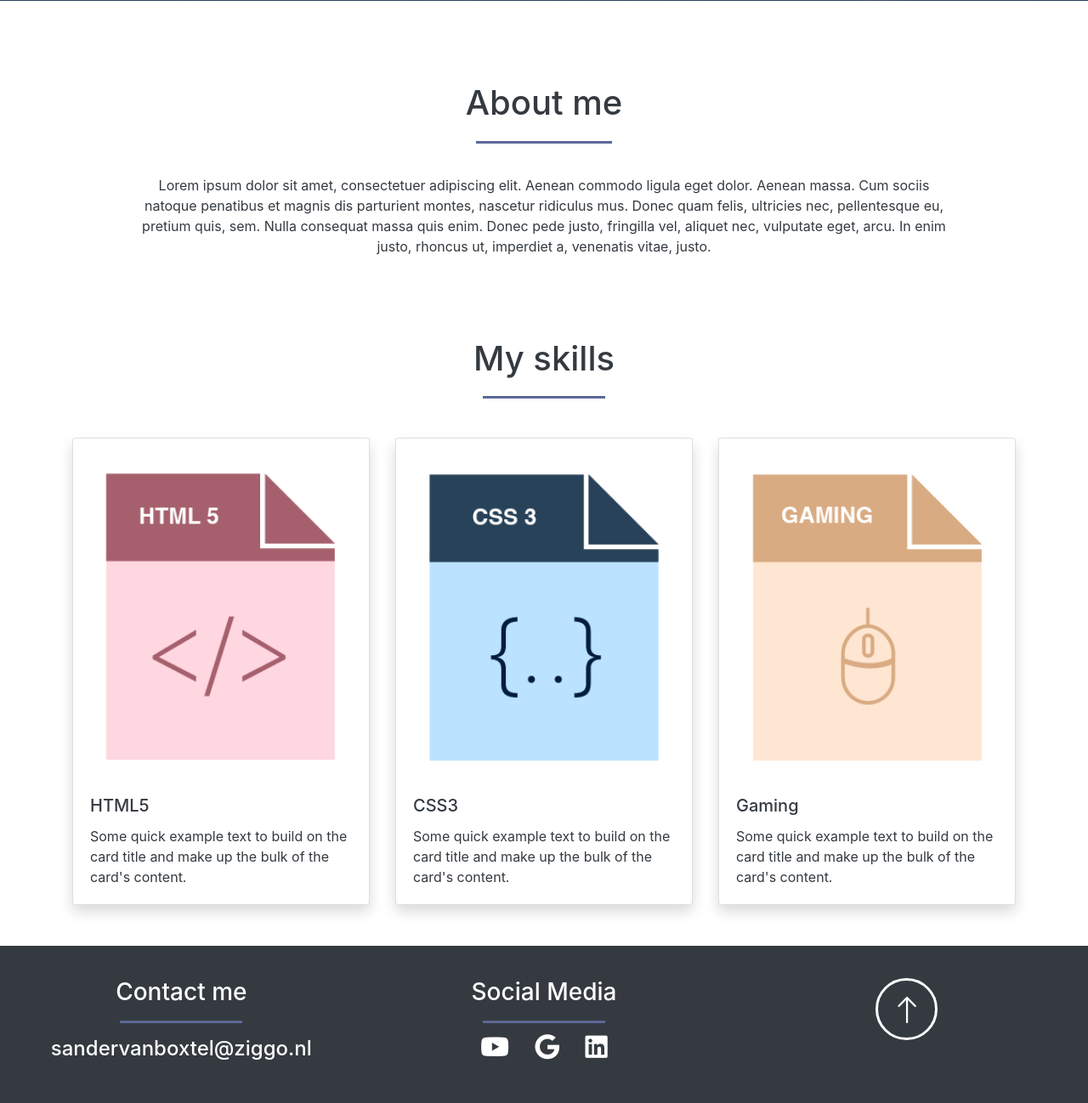
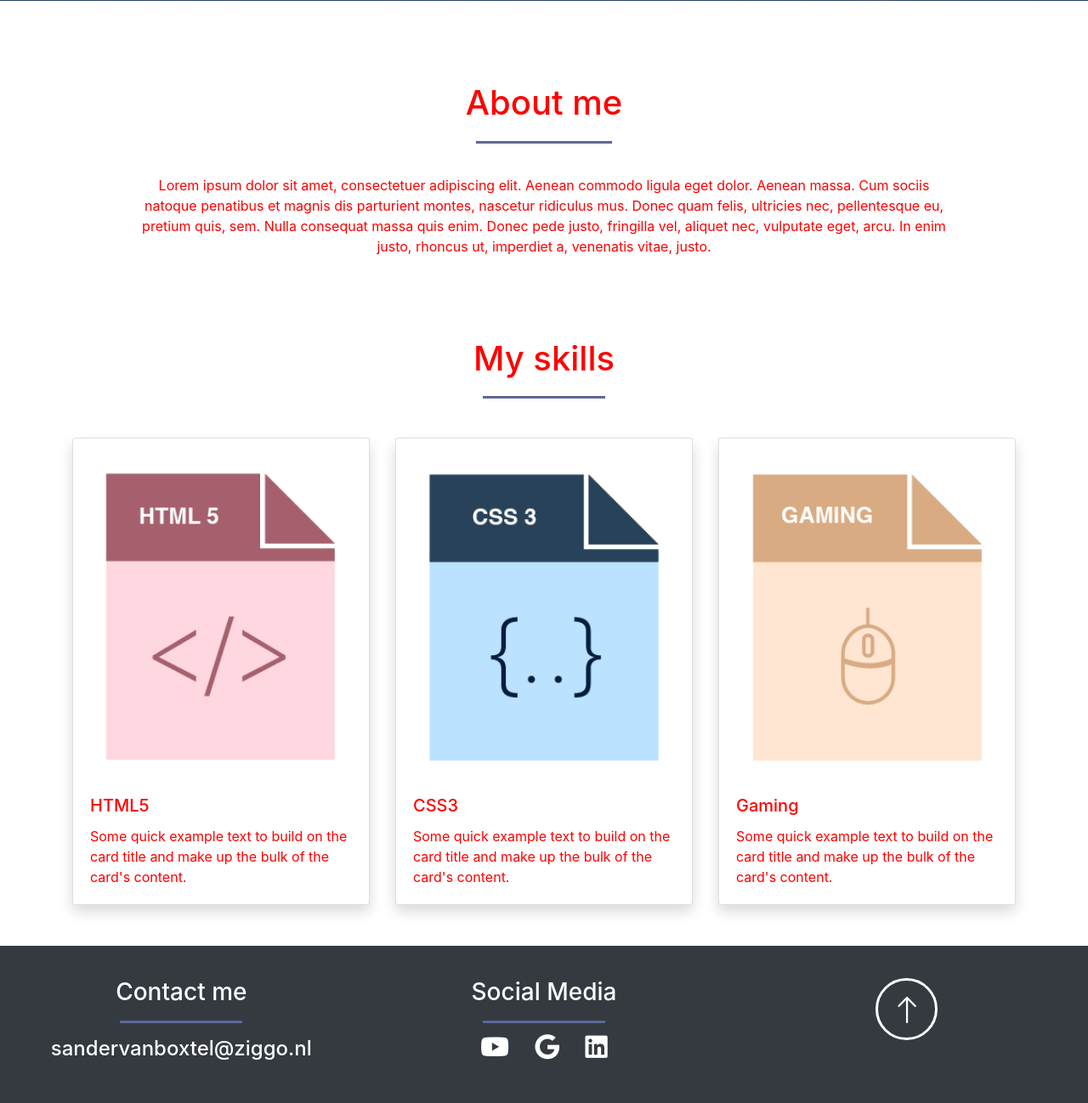
Before and after one commit to SandervanBoxtel/sandervanboxtel.github.io, a PHP site: page / in a window 1280 px wide. Shown: the part 660-1958 px from the top of the page at 85% size. Run offline with PHP 8.4, Linux system fonts and the light colour scheme; some libraries are stand-ins or nearby versions.

Commit message:
Update sander-style.css

```diff
--- a/css/sander-style.css
+++ b/css/sander-style.css
@@ -1,5 +1,5 @@
 body {
-    color: #343a40;
+    color: red;
     overflow-x: hidden;
 }
 
```
